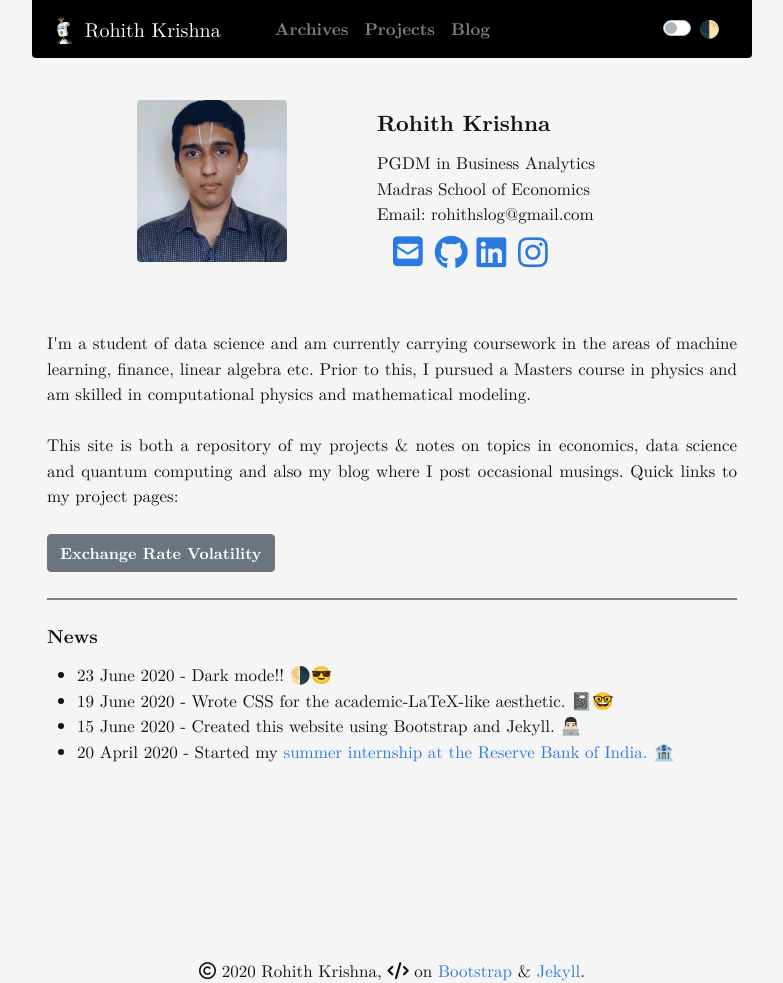
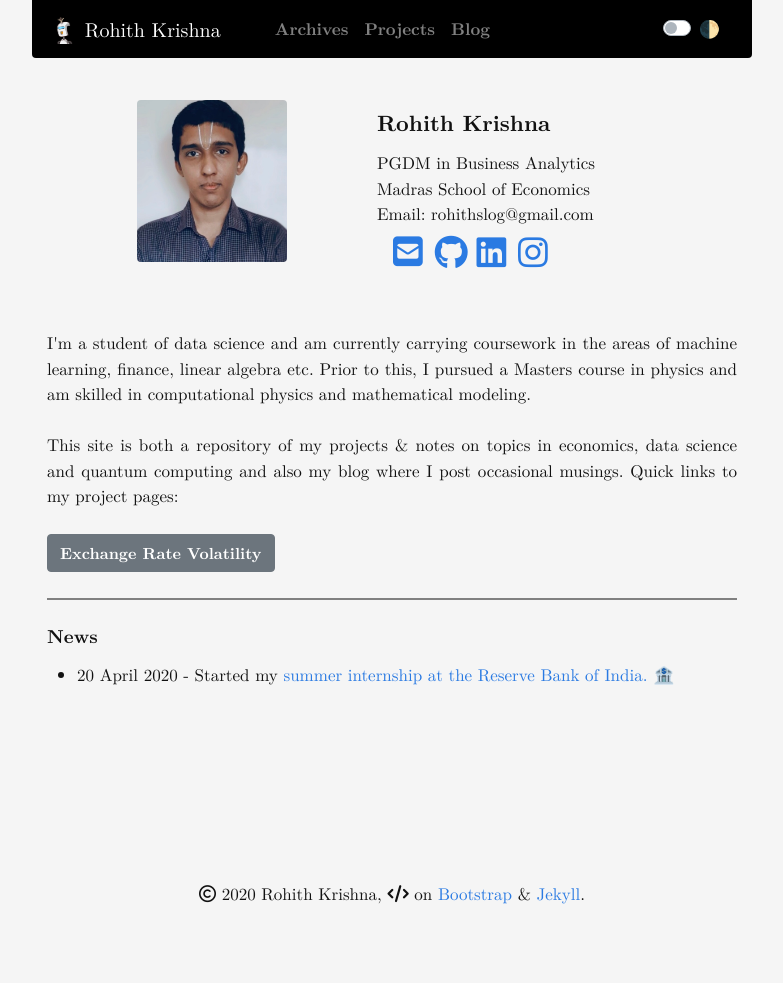
Before and after one commit to rohithmay/rohithmay.github.io, a Jekyll site: the page built from index.md, in a window 1280 px wide. Shown: the whole page, without its empty margins (248-1031 px from the left). Built offline with Jekyll 4.4.1, drawn with Linux system fonts in a browser that asks for light colours; nearby versions of some CDN libraries; a style sheet for code colours, icons or effects is not loaded; after the commit the page ends 907 px from its top, so only the background shows below that.

Commit message:
Update updates.yml

```diff
--- a/_data/updates.yml
+++ b/_data/updates.yml
@@ -1,4 +1 @@
-- 23 June 2020 - Dark mode!! 🌗😎
-- 19 June 2020 - Wrote CSS for the academic-LaTeX-like aesthetic. 📓🤓
-- 15 June 2020 - Created this website using Bootstrap and Jekyll. 👨🏻‍💻
 - 20 April 2020 - Started my <a href="https://rohithmay.github.io/rbi2020"> summer internship at the Reserve Bank of India. 🏦</a>
```
